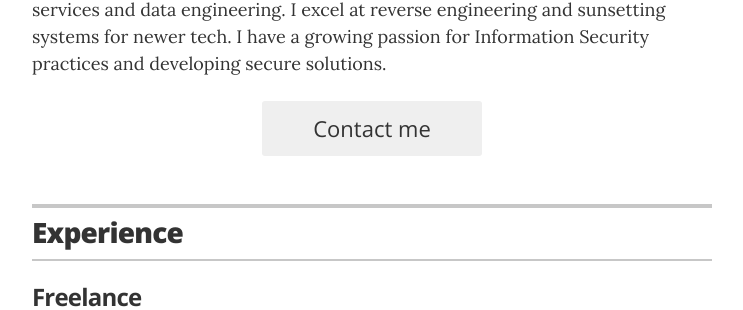
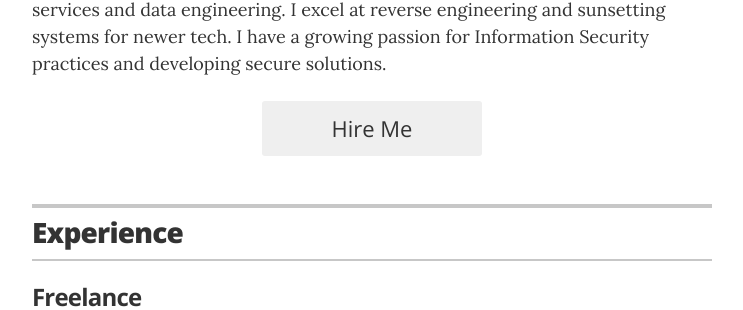
Before and after one commit to KLynnM315/klynnm315.github.io, a Jekyll site: the page built from index.html, in a window 1280 px wide and 900 px high. Shown: the part 222-532 px from the top of the window, without its empty margins (268-1011 px from the left). Built offline with Jekyll 4.4.1, drawn with Linux system fonts in a browser that asks for light colours.

Commit message:
Changed "Contact Me" button to "Hire Me"
Because I am freelancing currently.

```diff
--- a/_layouts/resume.html
+++ b/_layouts/resume.html
@@ -36,7 +36,7 @@
         </div>
 
         {% if site.resume_looking_for_work == 'yes' %}
-        <a href="mailto:{{ site.resume_contact_email }}" class="contact-button no-print" itemprop="email">Contact me</a>
+        <a href="mailto:{{ site.resume_contact_email }}" class="contact-button no-print" itemprop="email">Hire Me</a>
         {% elsif site.resume_looking_for_work == 'no' %}
         <a class="contact-button not-looking no-print">I'm not looking for work right now.</a>
         {% else %}
```
